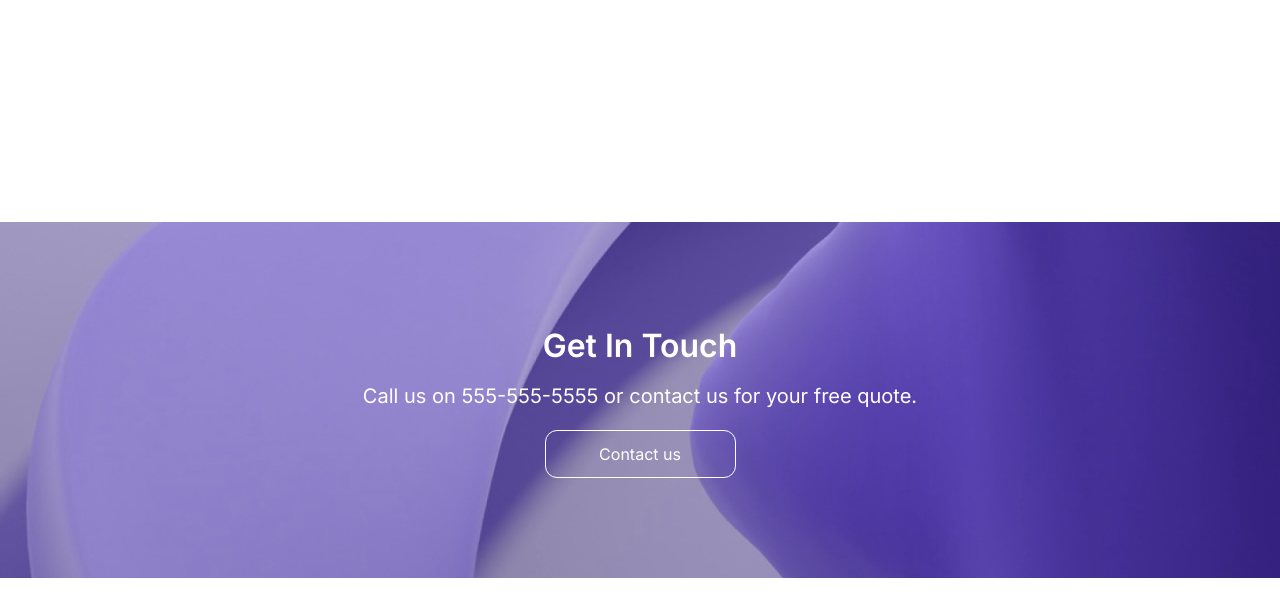
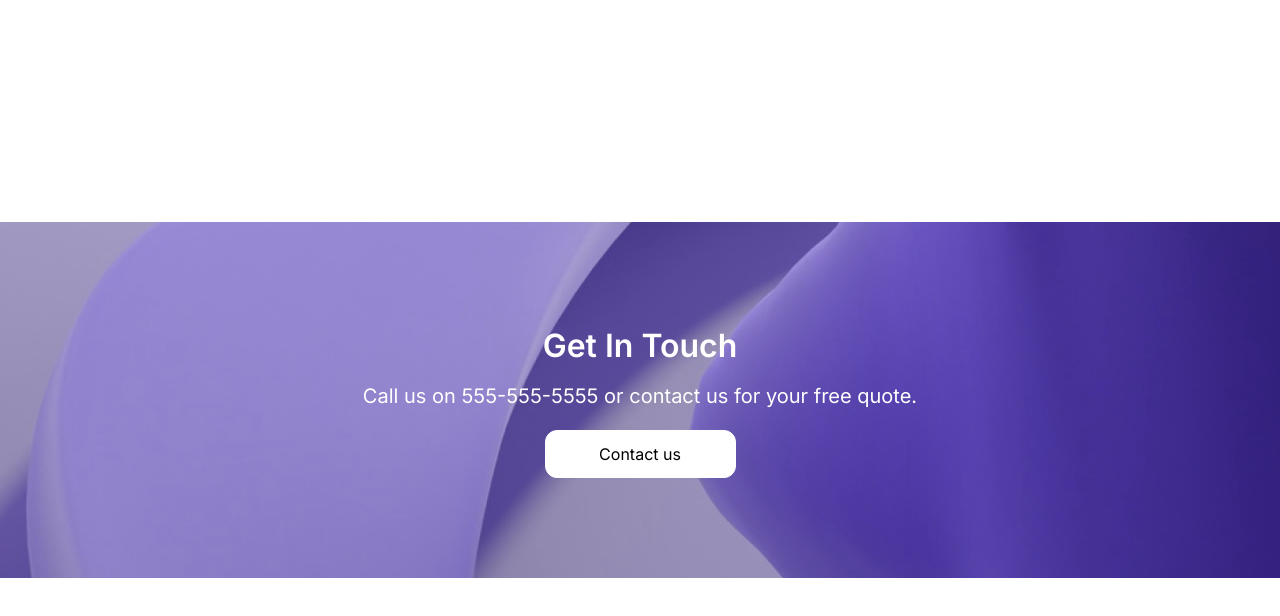
Before and after one commit to neharadialcode/bootstrap-common-components, a React (Create React App) app: page /form in a window 1280 px wide. In both pictures the pointer is over the button "Contact us". Shown: the part 2448-3064 px from the top of the page. Built offline with nearby package versions, Linux system fonts and the light colour scheme.

Commit message:
btn hover added

```diff
--- a/src/form.css
+++ b/src/form.css
@@ -184,12 +184,17 @@
   background-image: url(./assets/images/png/getTouchBg.png);
   background-repeat: no-repeat;
   background-size: cover;
- padding-top: 100px;
- padding-bottom: 100px;
+  padding-top: 100px;
+  padding-bottom: 100px;
 }
 .touchBtn {
   width: 191px;
   height: 48px;
   border: 1px solid white;
   border-radius: 12px;
+  transition: all 0.4s ease-in-out;
 }
+.touchBtn:hover {
+  background: white !important;
+  color: #000 !important;
+}
```
